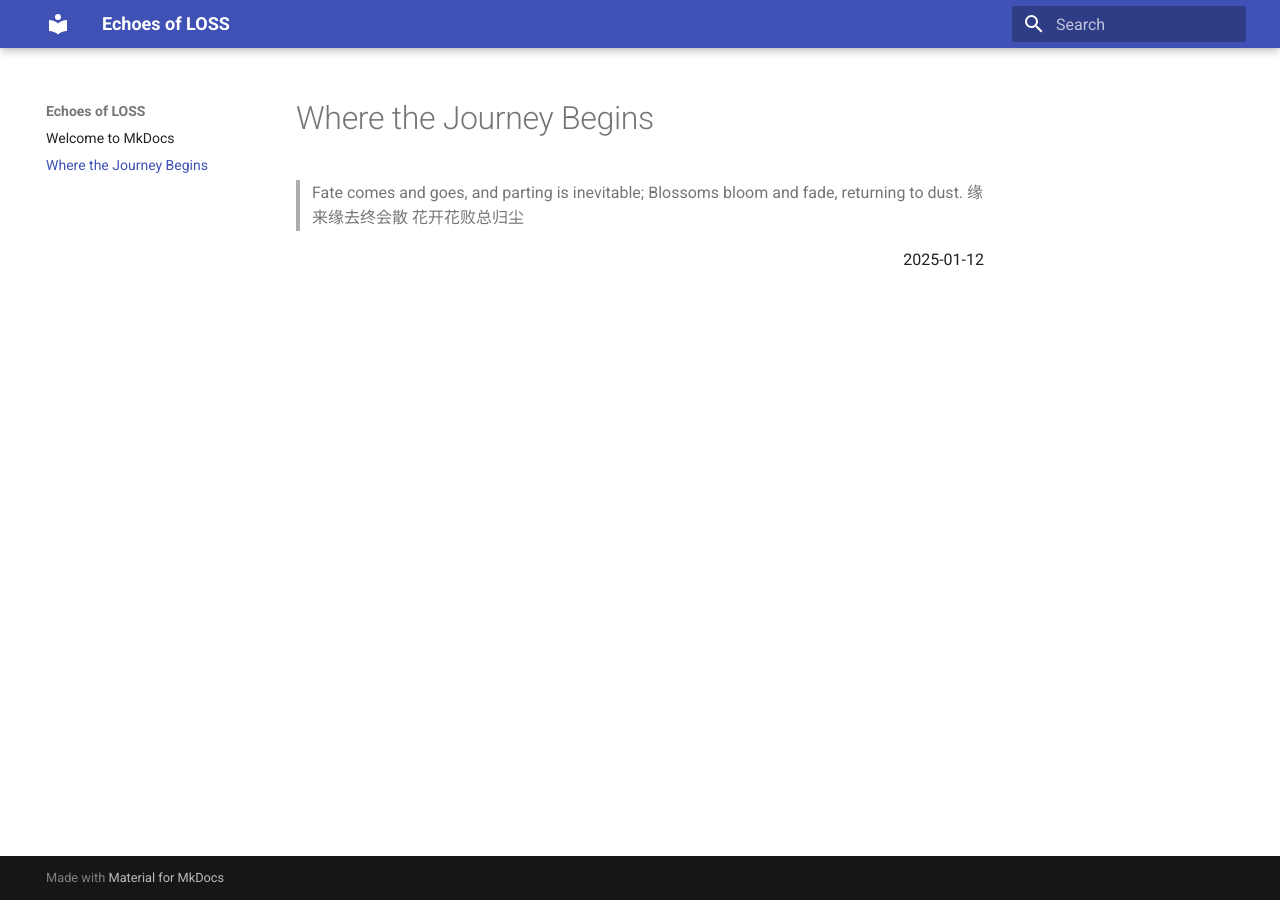
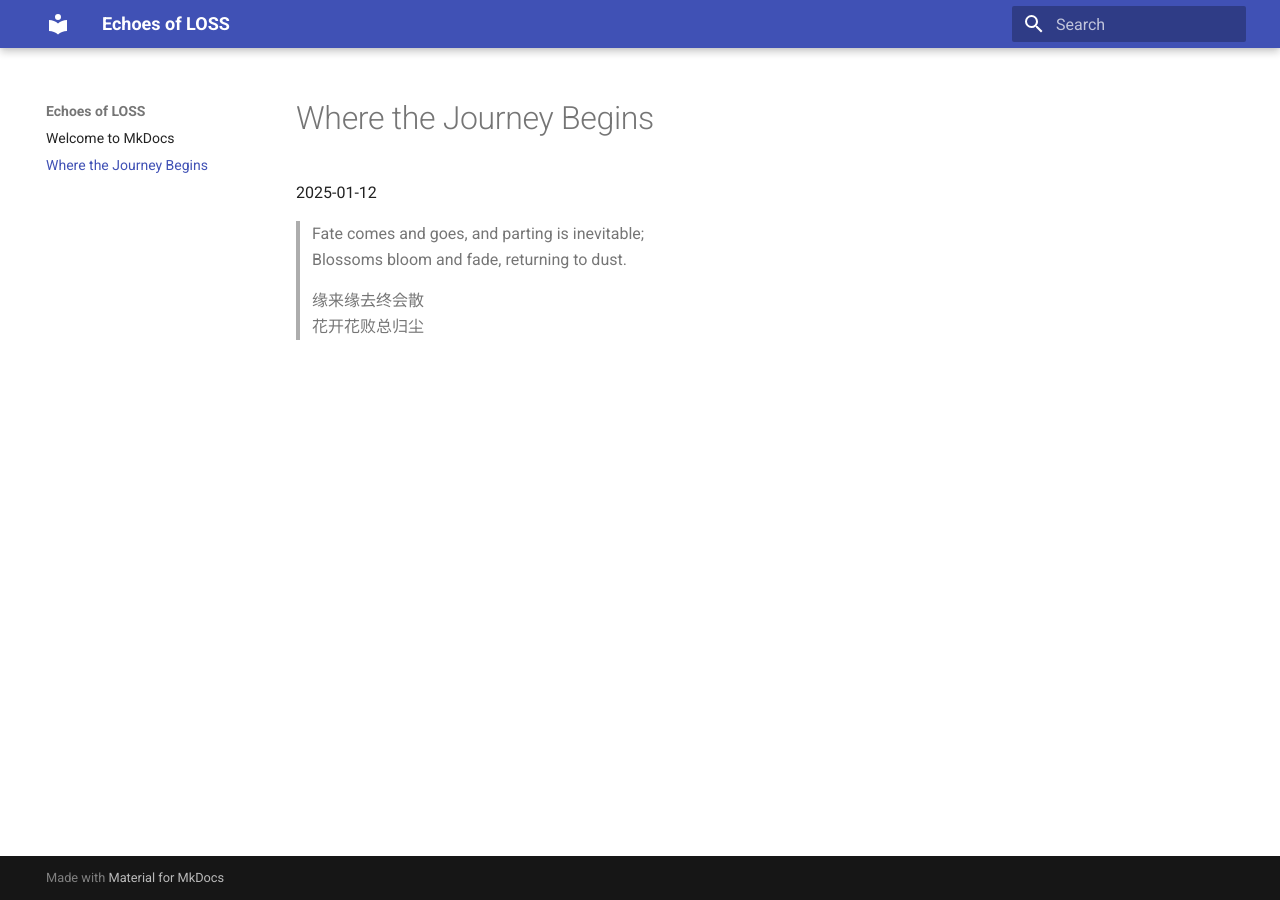
Before and after one commit to LLLOSS/loss, an MkDocs documentation site: the page built from docs/The First Echo of LOSS.md, in a window 1280 px wide. Built offline with MkDocs 1.6.1 and Material for MkDocs 9.7.7, drawn with Linux system fonts in a browser that asks for light colours.

Commit message:
Update The First Echo of LOSS.md

```diff
--- a/docs/The First Echo of LOSS.md
+++ b/docs/The First Echo of LOSS.md
@@ -1,10 +1,9 @@
 # Where the Journey Begins
 
-<blockquote>
-Fate comes and goes, and parting is inevitable;
-Blossoms bloom and fade, returning to dust.
+2025-01-12
 
-缘来缘去终会散
-花开花败总归尘
-</blockquote>
-<div style="text-align: right;">2025-01-12</div>
+> Fate comes and goes, and parting is inevitable;
+> Blossoms bloom and fade, returning to dust.
+
+> 缘来缘去终会散
+> 花开花败总归尘
```
